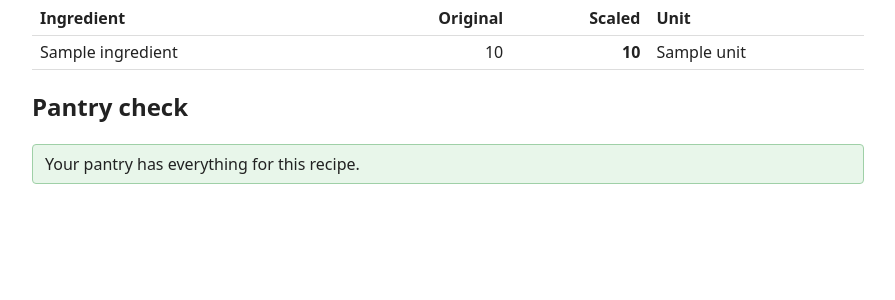
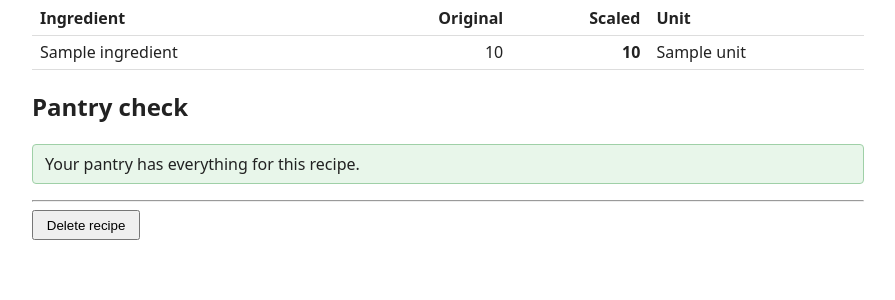
Before and after one commit to Lprince227/recipe-scaler, a Flask app: template templates/recipe.html in a window 1280 px wide. Shown: the part 267-567 px from the top of the page, without its empty margins (192-1087 px from the left). Run offline with Flask 3, Linux system fonts and the light colour scheme; the template is opened without the code that fills it: most values are stand-ins (such as "Sample title", 1, 10 or a date in 2020).

Commit message:
Add R5 web UI: Delete button, confirmation page, deleted message
The recipe page gets a Delete recipe button that opens a confirmation
page with "Yes, delete" and Cancel. Only a POST with confirm=yes deletes
(through recipe_core.delete_recipe) and saves. Anything else shows the
confirmation page again and changes nothing. After a delete, the user
goes back to the list with "Deleted <name>." The route lives under
/delete-recipe/ because /recipes/<path:key> would also match a
".../delete" suffix.

Co-Authored-By: Claude Opus 5.5 <noreply@anthropic.com>

```diff
--- a/app.py
+++ b/app.py
@@ -33,7 +33,25 @@ def create_app(data_file: str | os.PathLike | None = None) -> Flask:
     @app.get("/")
     def index():
         ordered = sorted(recipes.items(), key=lambda kv: kv[1].name.casefold())
-        return render_template("index.html", recipes=ordered)
+        return render_template("index.html", recipes=ordered, deleted=request.args.get("deleted"))
+
+    # R5: GET shows "are you sure?"; POST deletes only if the form says yes.
+    # Own URL prefix because /recipes/<path:key> would also match ".../delete".
+    @app.route("/delete-recipe/<path:key>", methods=["GET", "POST"])
+    def delete_recipe(key: str):
+        recipe = recipes.get(key)
+        if recipe is None:
+            abort(404)
+        if request.method == "POST":
+            confirmed = core.is_delete_confirmed(request.form.get("confirm"))
+            try:
+                with lock:
+                    removed = core.delete_recipe(recipes, recipe.name, confirmed=confirmed)
+                    save()
+            except core.RecipeError as exc:
+                return render_template("confirm_delete.html", key=key, recipe=recipe, error=str(exc), core=core), 400
+            return redirect(url_for("index", deleted=removed.name))
+        return render_template("confirm_delete.html", key=key, recipe=recipe, error=None, core=core)
 
     @app.route("/recipes/new", methods=["GET", "POST"])
     def new_recipe():
--- a/templates/index.html
+++ b/templates/index.html
@@ -1,6 +1,7 @@
 {% extends "base.html" %}
 {% block content %}
 <h1>Recipes</h1>
+{% if deleted %}<p class="ok">Deleted {{ deleted }}.</p>{% endif %}
 {% if recipes %}
   <ul>
   {% for key, r in recipes %}
--- a/templates/recipe.html
+++ b/templates/recipe.html
@@ -36,4 +36,7 @@
 {% else %}
 <p class="ok">Your pantry has everything for this recipe.</p>
 {% endif %}
+
+<hr>
+<form method="get" action="{{ url_for('delete_recipe', key=key) }}"><button type="submit">Delete recipe</button></form>
 {% endblock %}
```
Also changed, not shown: templates/confirm_delete.html (added, +13 -0 lines).
